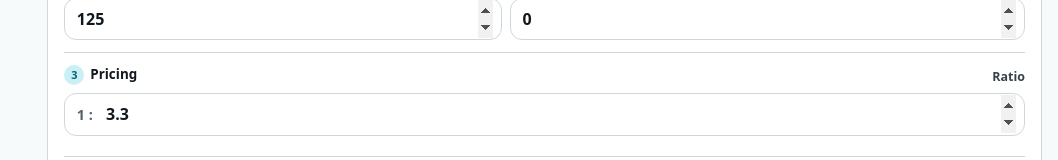
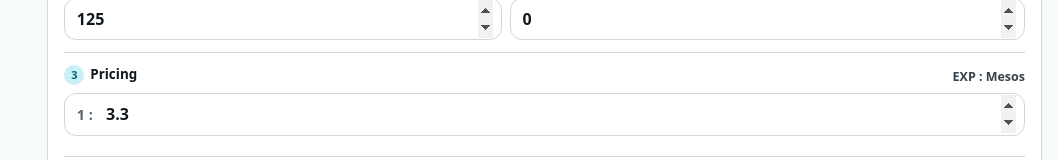
Before and after one commit to kiri-ml/holysymbol, a React (Vite) app: page / in a window 1280 px wide. Shown: the part 931-1091 px from the top of the page, without its empty margins (222-1280 px from the left). Built offline with nearby package versions, Linux system fonts and the light colour scheme.

Commit message:
refactor: clarify calculator pricing labels

```diff
--- a/src/App.tsx
+++ b/src/App.tsx
@@ -747,7 +747,7 @@ function QuickEstimate({
           labels={
             estimate.billingType === 'ratio' ? (
               <div className="estimate-label-row estimate-label-row--single">
-                <span>{t('billing.ratio')}</span>
+                <span>{t('calculator.expMesosRatio')}</span>
               </div>
             ) : (
               <div className="estimate-label-row estimate-label-row--pricing">
--- a/src/i18n/resources/de.ts
+++ b/src/i18n/resources/de.ts
@@ -52,6 +52,7 @@ export const de = {
   },
   calculator: {
     heading: 'Rechner',
+    expMesosRatio: 'EXP : Mesos',
     from: 'Von',
     to: 'Bis',
     result: 'Ergebnis',
--- a/src/i18n/resources/en.ts
+++ b/src/i18n/resources/en.ts
@@ -50,6 +50,7 @@ export const en = {
   },
   calculator: {
     heading: 'Calculator',
+    expMesosRatio: 'EXP : Mesos',
     from: 'From',
     to: 'To',
     result: 'Result',
--- a/src/i18n/resources/es.ts
+++ b/src/i18n/resources/es.ts
@@ -52,6 +52,7 @@ export const es = {
   },
   calculator: {
     heading: 'Calculadora',
+    expMesosRatio: 'EXP : Mesos',
     from: 'Desde',
     to: 'Hasta',
     result: 'Resultado',
--- a/src/i18n/resources/fr.ts
+++ b/src/i18n/resources/fr.ts
@@ -52,6 +52,7 @@ export const fr = {
   },
   calculator: {
     heading: 'Calculateur',
+    expMesosRatio: 'EXP : Mésos',
     from: 'De',
     to: 'À',
     result: 'Résultat',
--- a/src/i18n/resources/ja.ts
+++ b/src/i18n/resources/ja.ts
@@ -52,6 +52,7 @@ export const ja = {
   },
   calculator: {
     heading: '計算機',
+    expMesosRatio: 'EXP : メル',
     from: '開始',
     to: '目標',
     result: '結果',
--- a/src/i18n/resources/ko.ts
+++ b/src/i18n/resources/ko.ts
@@ -52,6 +52,7 @@ export const ko = {
   },
   calculator: {
     heading: '계산기',
+    expMesosRatio: '경험치 : 메소',
     from: '시작',
     to: '목표',
     result: '결과',
--- a/src/i18n/resources/nl.ts
+++ b/src/i18n/resources/nl.ts
@@ -52,6 +52,7 @@ export const nl = {
   },
   calculator: {
     heading: 'Calculator',
+    expMesosRatio: 'EXP : Mesos',
     from: 'Van',
     to: 'Naar',
     result: 'Resultaat',
--- a/src/i18n/resources/pt-BR.ts
+++ b/src/i18n/resources/pt-BR.ts
@@ -52,6 +52,7 @@ export const ptBR = {
   },
   calculator: {
     heading: 'Calculadora',
+    expMesosRatio: 'EXP : Mesos',
     from: 'De',
     to: 'Até',
     result: 'Resultado',
--- a/src/i18n/resources/zh-Hans.ts
+++ b/src/i18n/resources/zh-Hans.ts
@@ -52,6 +52,7 @@ export const zhHans = {
   },
   calculator: {
     heading: '计算器',
+    expMesosRatio: '经验 : 金币',
     from: '起始',
     to: '目标',
     result: '结果',
--- a/src/i18n/resources/zh-Hant.ts
+++ b/src/i18n/resources/zh-Hant.ts
@@ -52,6 +52,7 @@ export const zhHant = {
   },
   calculator: {
     heading: '計算器',
+    expMesosRatio: '經驗 : 楓幣',
     from: '起始',
     to: '目標',
     result: '結果',
```
